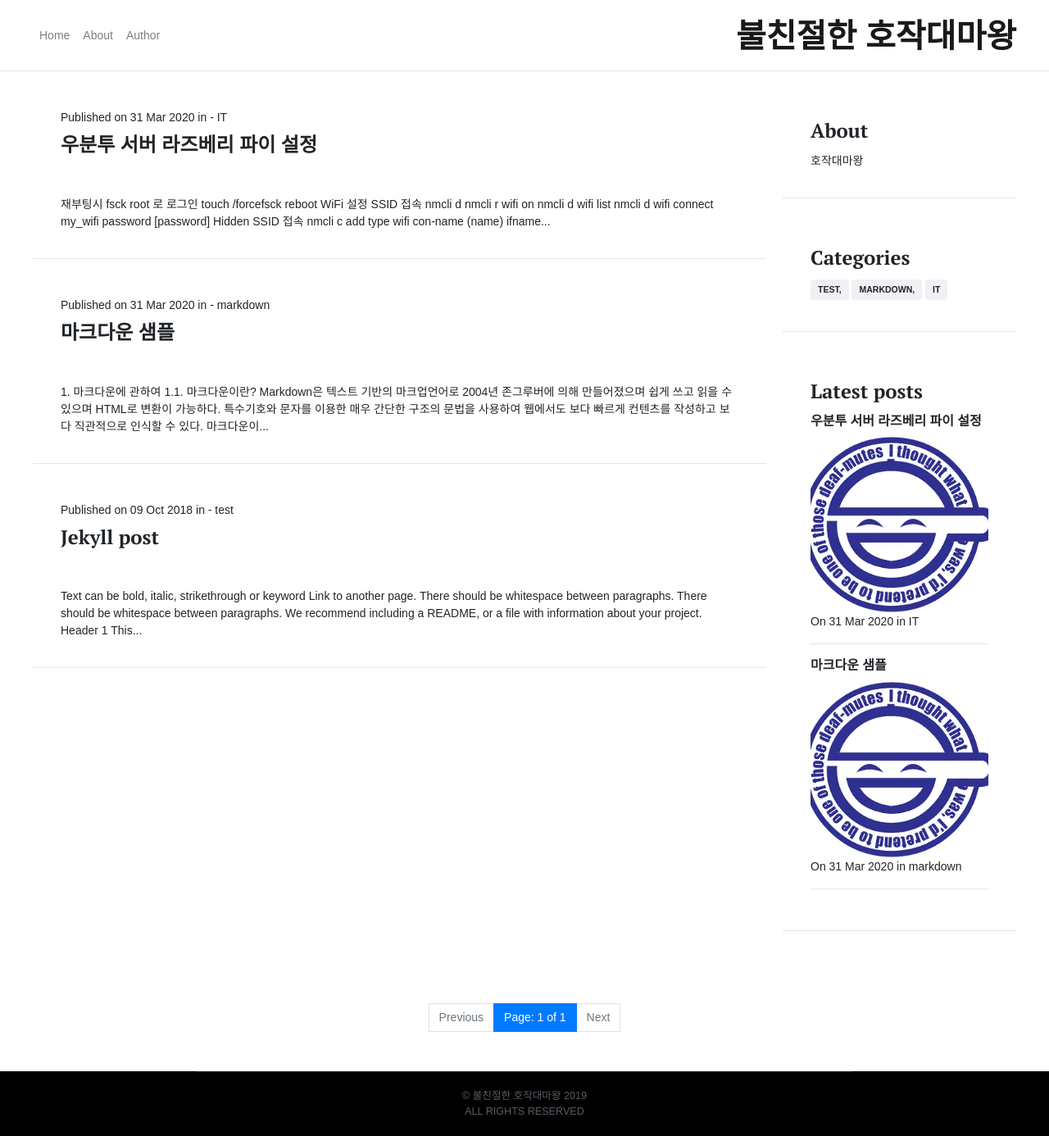
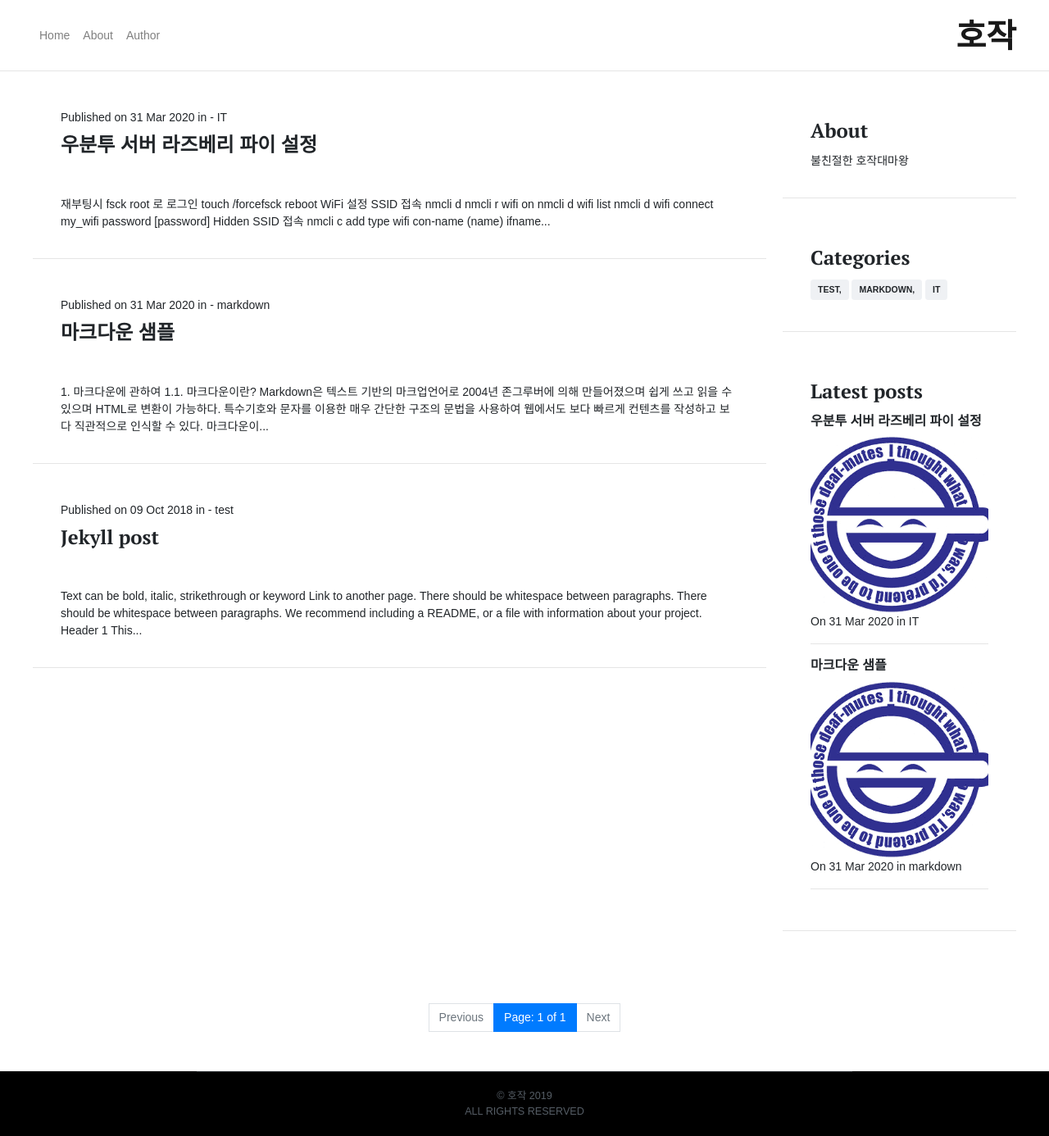
Before and after one commit to cholchori/cholchori.github.io, a Jekyll site: the page built from index.html, in a window 1280 px wide and 1386 px high. Shown: the whole window at 82% size. Built offline with Jekyll 4.4.1, drawn with Linux system fonts in a browser that asks for light colours; some web fonts are replaced; the list of posts is cut into pages by our own code.

Commit message:
Update _config.yml

```diff
--- a/_config.yml
+++ b/_config.yml
@@ -1,10 +1,10 @@
-title: "불친절한 호작대마왕"
-url                      : "https://cholchori.github.io"
-baseurl                  : "" # the subpath of your site, e.g. "/blog"
-about: "호작대마왕"
+title: "호작"
+
+about: "불친절한 호작대마왕"
 markdown: kramdown
-
-
+url: "https://cholchori.github.io"
+baseurl: "/"
+disqus_short_name: disqus-demo-page
 
 plugins:
   - jekyll-paginate
```
